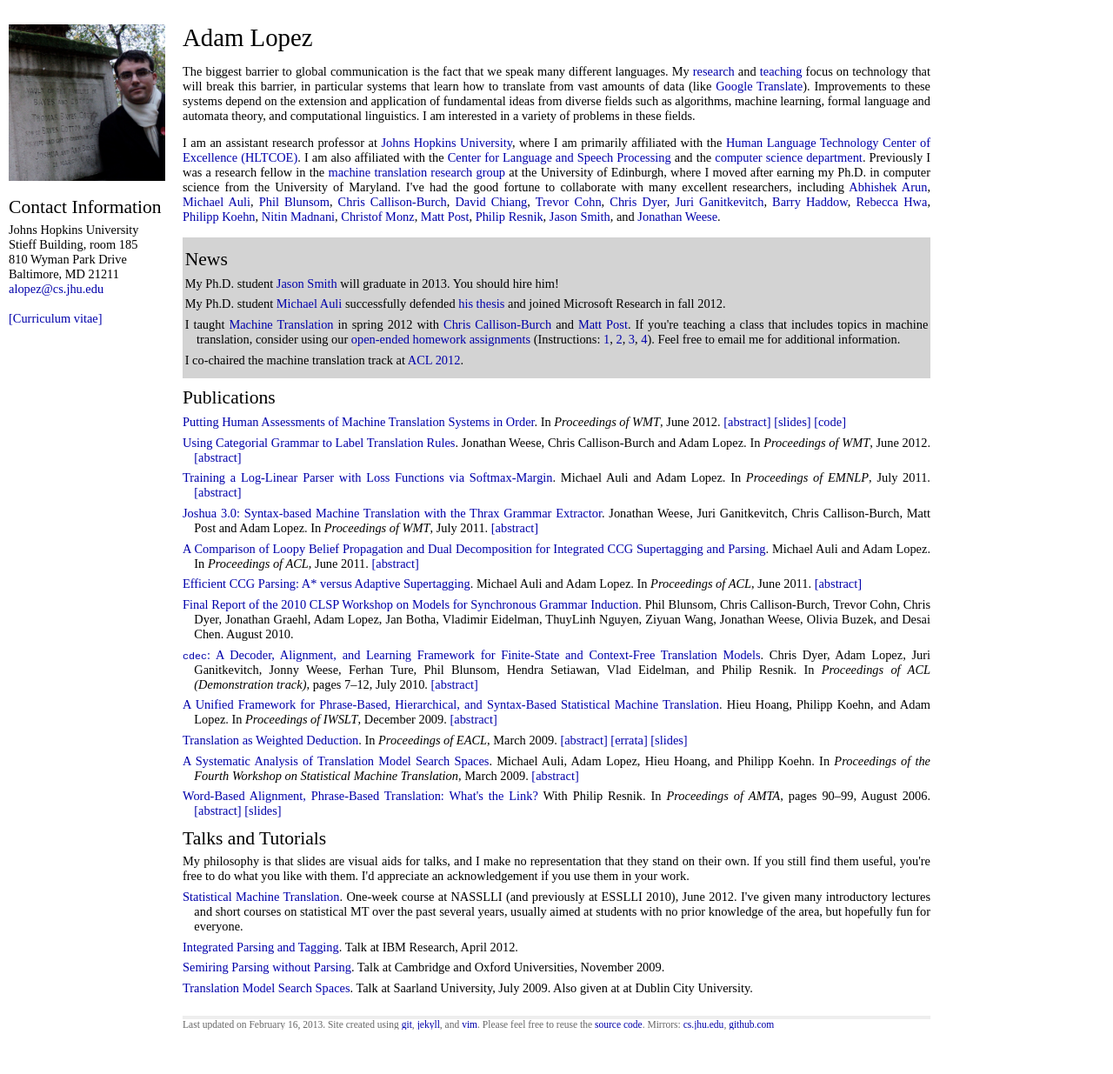
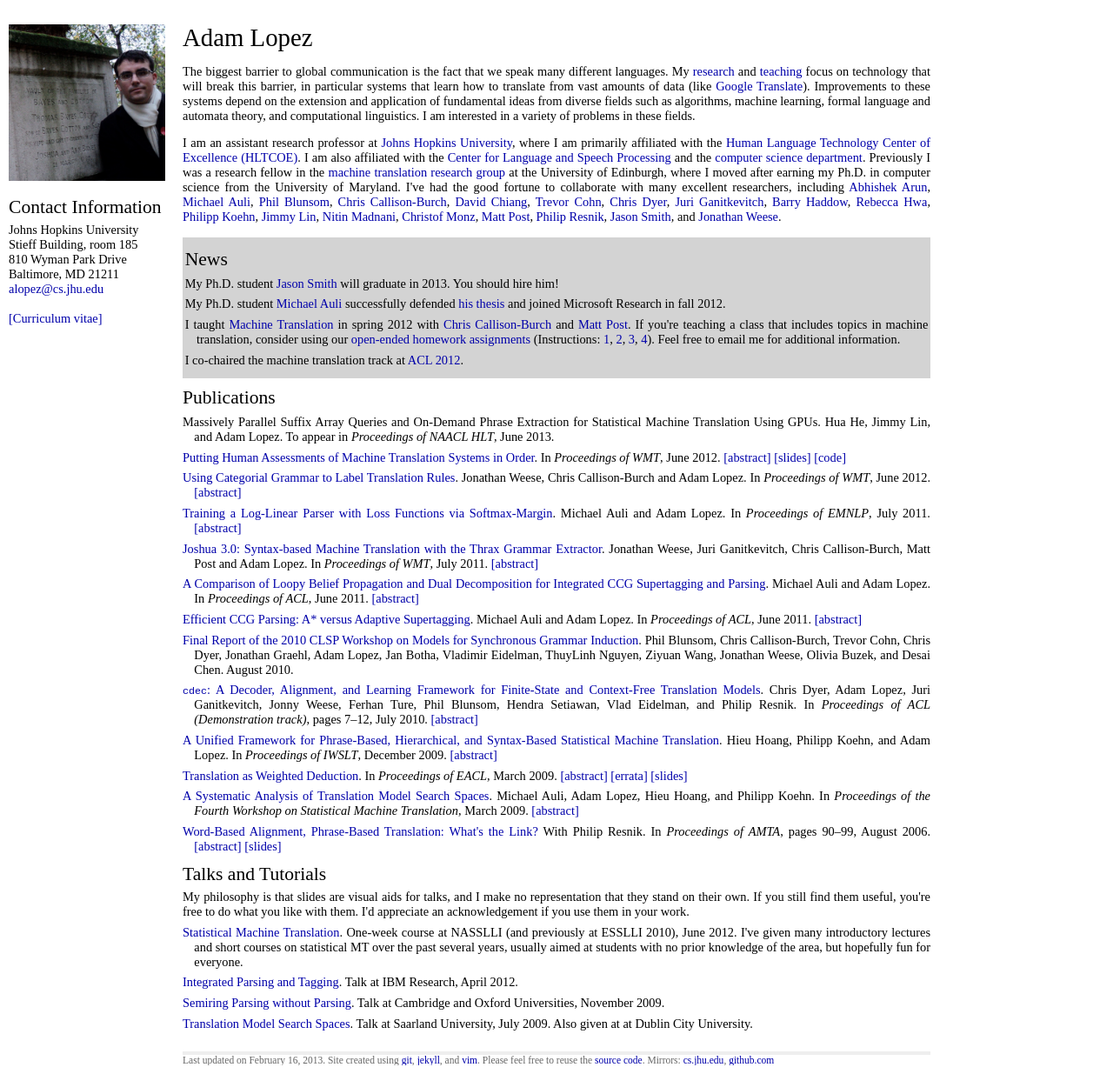
Before and after one commit to alopez/alopez.github.com, a Jekyll site: the page built from index.html, in a window 1280 px wide. Shown: the whole page at 87% size. Built offline with Jekyll 4.4.1, drawn with Linux system fonts in a browser that asks for light colours; before the commit the page ends 1194 px from its top, so only the background shows below that.

Commit message:
Add NAACL paper

```diff
--- a/index.html
+++ b/index.html
@@ -43,6 +43,7 @@
 <a href="http://homepages.inf.ed.ac.uk/bhaddow">Barry Haddow</a>,
 <a href="http://www.cs.pitt.edu/~hwa">Rebecca Hwa</a>,
 <a href="http://www.iccs.informatics.ed.ac.uk/~pkoehn/">Philipp Koehn</a>,
+<a href="http://www.umiacs.umd.edu/~jimmylin/index.html">Jimmy Lin</a>,
 <a href="http://www.desilinguist.org">Nitin Madnani</a>,
 <a href="http://staff.science.uva.nl/~christof/">Christof Monz</a>,
 <a href="http://www.cs.jhu.edu/~post/">Matt Post</a>,
```
Also changed, not shown: _posts/2013-06-09-naacl-gpu.textile (added, +8 -0 lines).
